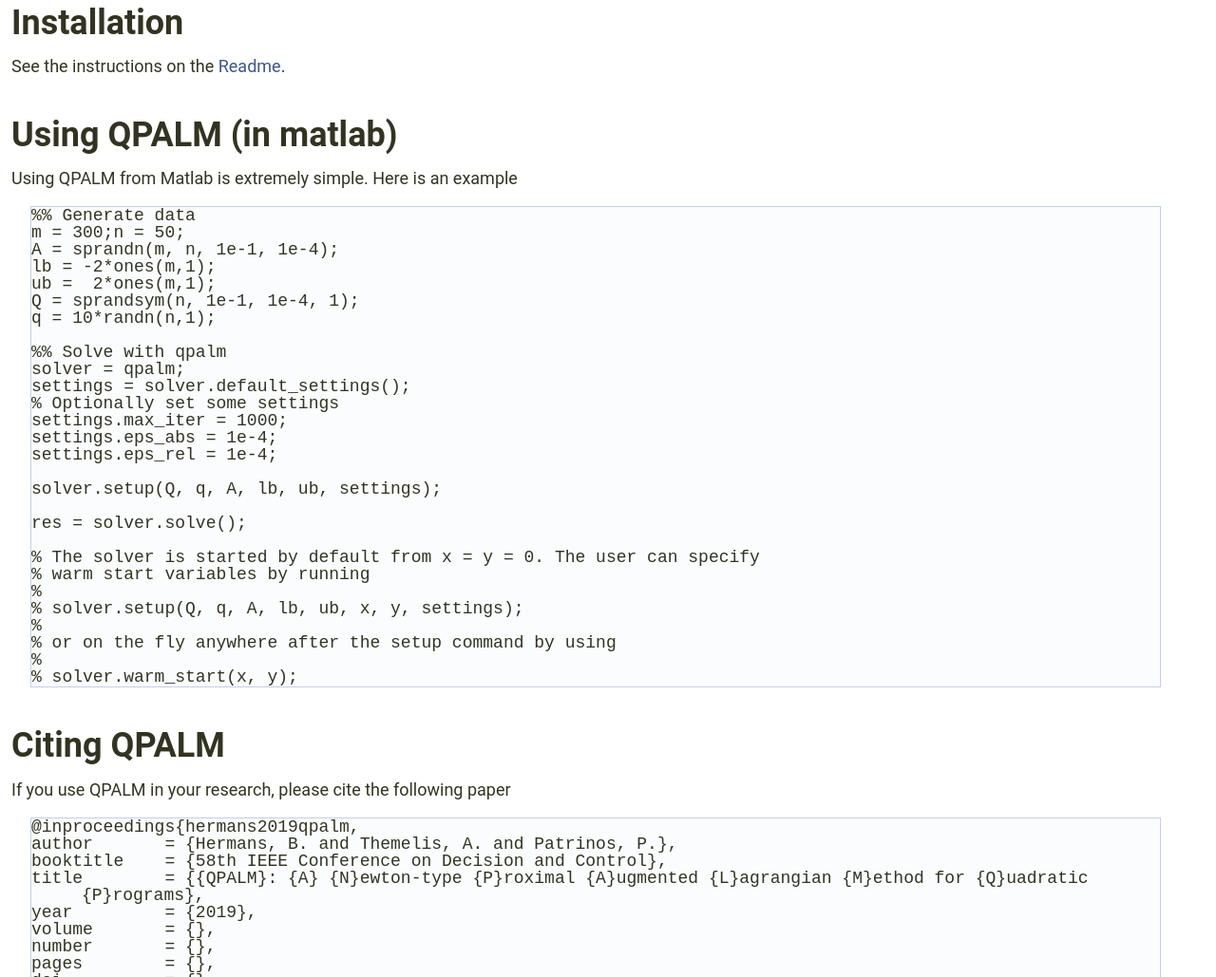
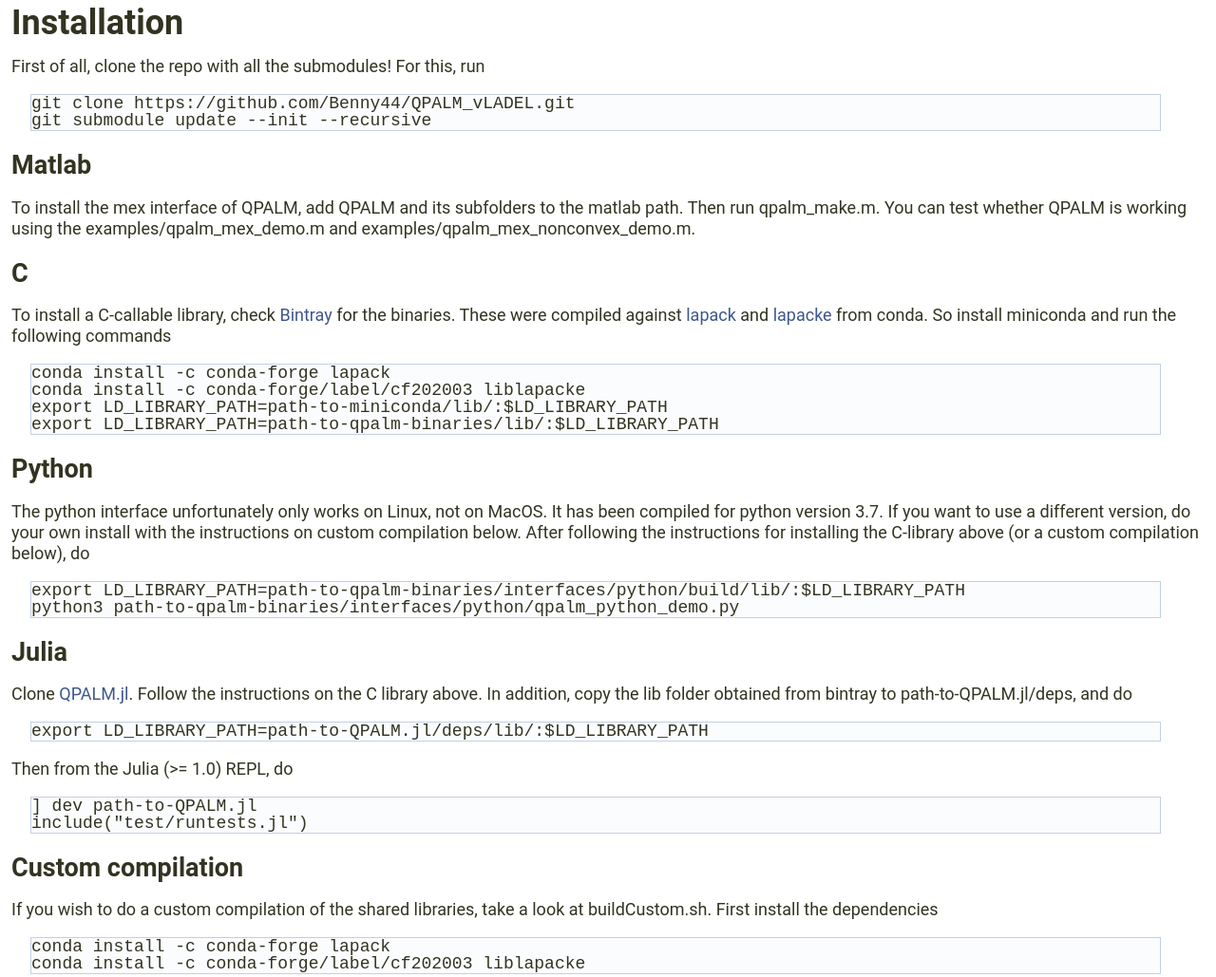
Before and after one commit to Benny44/QPALM_vLADEL, a plain HTML site: page docs/index.html in a window 1280 px wide. Shown: the part 430-1459 px from the top of the page at 95% size. Drawn offline with Linux system fonts and the light colour scheme.

Commit message:
Update readme and documentation

```diff
--- a/docs/index.html
+++ b/docs/index.html
@@ -74,10 +74,27 @@
 </p>
 <h1><a class="anchor" id="install_sec"></a>
 Installation</h1>
-<p class="">See the instructions on the <a href="https://github.com/Benny44/QPALM_vLADEL">Readme</a>.</p>
-<h1><a class="anchor" id="example"></a>
-Using QPALM (in matlab)</h1>
-<p class="">Using QPALM from Matlab is extremely simple. Here is an example </p><div class="fragment"><div class="line">%% Generate data</div><div class="line">m = 300;n = 50;</div><div class="line">A = sprandn(m, n, 1e-1, 1e-4); </div><div class="line">lb = -2*ones(m,1);</div><div class="line">ub =  2*ones(m,1);</div><div class="line">Q = sprandsym(n, 1e-1, 1e-4, 1);</div><div class="line">q = 10*randn(n,1);</div><div class="line"></div><div class="line">%% Solve with qpalm</div><div class="line">solver = qpalm;</div><div class="line">settings = solver.default_settings();</div><div class="line">% Optionally set some settings</div><div class="line">settings.max_iter = 1000;</div><div class="line">settings.eps_abs = 1e-4;</div><div class="line">settings.eps_rel = 1e-4;</div><div class="line"></div><div class="line">solver.setup(Q, q, A, lb, ub, settings);</div><div class="line"></div><div class="line">res = solver.solve();</div><div class="line"></div><div class="line">% The solver is started by default from x = y = 0. The user can specify</div><div class="line">% warm start variables by running    </div><div class="line">%</div><div class="line">% solver.setup(Q, q, A, lb, ub, x, y, settings);</div><div class="line">%</div><div class="line">% or on the fly anywhere after the setup command by using</div><div class="line">%</div><div class="line">% solver.warm_start(x, y);</div></div><!-- fragment --><h1><a class="anchor" id="cite"></a>
+<p class="">First of all, clone the repo with all the submodules! For this, run</p>
+<div class="fragment"><div class="line">git clone https://github.com/Benny44/QPALM_vLADEL.git</div><div class="line">git submodule update --init --recursive</div></div><!-- fragment --><h2><a class="anchor" id="matlab"></a>
+Matlab</h2>
+<p class="">To install the mex interface of QPALM, add QPALM and its subfolders to the matlab path. Then run qpalm_make.m. You can test whether QPALM is working using the examples/qpalm_mex_demo.m and examples/qpalm_mex_nonconvex_demo.m.</p>
+<h2><a class="anchor" id="c"></a>
+C</h2>
+<p class="">To install a C-callable library, check <a href="https://bintray.com/benny44/generic/QPALM">Bintray</a> for the binaries. These were compiled against <a href="https://anaconda.org/conda-forge/lapack">lapack</a> and <a href="https://anaconda.org/conda-forge/liblapacke">lapacke</a> from conda. So install miniconda and run the following commands </p><div class="fragment"><div class="line">conda install -c conda-forge lapack</div><div class="line">conda install -c conda-forge/label/cf202003 liblapacke</div><div class="line">export LD_LIBRARY_PATH=path-to-miniconda/lib/:$LD_LIBRARY_PATH</div><div class="line">export LD_LIBRARY_PATH=path-to-qpalm-binaries/lib/:$LD_LIBRARY_PATH</div></div><!-- fragment --><h2><a class="anchor" id="python"></a>
+Python</h2>
+<p class="">The python interface unfortunately only works on Linux, not on MacOS. It has been compiled for python version 3.7. If you want to use a different version, do your own install with the instructions on custom compilation below. After following the instructions for installing the C-library above (or a custom compilation below), do </p><div class="fragment"><div class="line">export LD_LIBRARY_PATH=path-to-qpalm-binaries/interfaces/python/build/lib/:$LD_LIBRARY_PATH</div><div class="line">python3 path-to-qpalm-binaries/interfaces/python/qpalm_python_demo.py</div></div><!-- fragment --><h2><a class="anchor" id="Julia"></a>
+Julia</h2>
+<p class="">Clone <a href="https://github.com/kul-forbes/QPALM.jl/tree/856c70d2be99a24e5d9a6391be45cf40c48947d4">QPALM.jl</a>. Follow the instructions on the C library above. In addition, copy the lib folder obtained from bintray to path-to-QPALM.jl/deps, and do </p><div class="fragment"><div class="line">export LD_LIBRARY_PATH=path-to-QPALM.jl/deps/lib/:$LD_LIBRARY_PATH</div></div><!-- fragment --><p> Then from the Julia (&gt;= 1.0) REPL, do </p><div class="fragment"><div class="line">] dev path-to-QPALM.jl</div><div class="line">include(&quot;test/runtests.jl&quot;)</div></div><!-- fragment --><h2><a class="anchor" id="custom"></a>
+Custom compilation</h2>
+<p class="">If you wish to do a custom compilation of the shared libraries, take a look at buildCustom.sh. First install the dependencies </p><div class="fragment"><div class="line">conda install -c conda-forge lapack</div><div class="line">conda install -c conda-forge/label/cf202003 liblapacke</div></div><!-- fragment --><p> Then change the following lines near the top of the script </p><div class="fragment"><div class="line">export MINICONDA_LIB=path-to-miniconda/lib</div><div class="line">export MINICONDA_INCLUDE=path-to-miniconda/include</div></div><!-- fragment --><p> Furthermore, change the cmake line to have whatever flags you want. To build the release version (with tests), use for example </p><div class="fragment"><div class="line">cmake $curdir -DCMAKE_BUILD_TYPE=release -DCOVERAGE=ON</div></div><!-- fragment --><p> To build the python interface, use instead </p><div class="fragment"><div class="line">cmake path-to-QPALM -DCMAKE_BUILD_TYPE=release -DINTERFACES=OFF -DUNITTESTS=OFF -DPYTHON=ON</div></div><!-- fragment --><p> Finally, run the buildCustom.sh script </p><div class="fragment"><div class="line">chmod 755 buildCustom.sh</div><div class="line">./buildCustom.sh</div></div><!-- fragment --><h1><a class="anchor" id="examples"></a>
+Code examples</h1>
+<ul>
+<li>For the mex interface of QPALM, check out examples/qpalm_mex_demo.m and examples/qpalm_mex_nonconvex_demo.m. </li>
+<li>For the C-version of QPALM, check out examples/qpalm_demo.c. </li>
+<li>For the python interface of QPALM, check out interfaces/python/qpalm_python_demo.py. </li>
+<li>For the Julia interface of QPALM, check out any of the files in interfaces/QPALM.jl/test/.</li>
+</ul>
+<h1><a class="anchor" id="cite"></a>
 Citing QPALM</h1>
 <p class="">If you use QPALM in your research, please cite the following paper </p><div class="fragment"><div class="line">@inproceedings{hermans2019qpalm,</div><div class="line">author       = {Hermans, B. and Themelis, A. and Patrinos, P.},</div><div class="line">booktitle    = {58th IEEE Conference on Decision and Control},</div><div class="line">title        = {{QPALM}: {A} {N}ewton-type {P}roximal {A}ugmented {L}agrangian {M}ethod for {Q}uadratic {P}rograms},</div><div class="line">year         = {2019},</div><div class="line">volume       = {},</div><div class="line">number       = {},</div><div class="line">pages        = {},</div><div class="line">doi          = {},</div><div class="line">issn         = {},</div><div class="line">month        = {Dec.},</div><div class="line">}</div></div><!-- fragment --><h1><a class="anchor" id="license"></a>
 License</h1>
```
Also changed, not shown: 4 other files.
